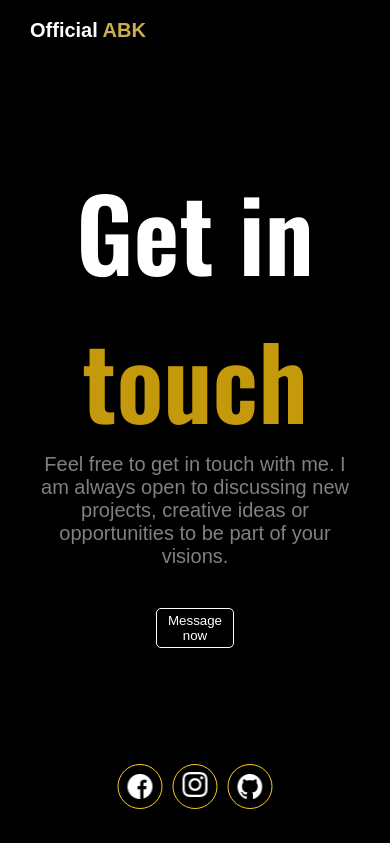
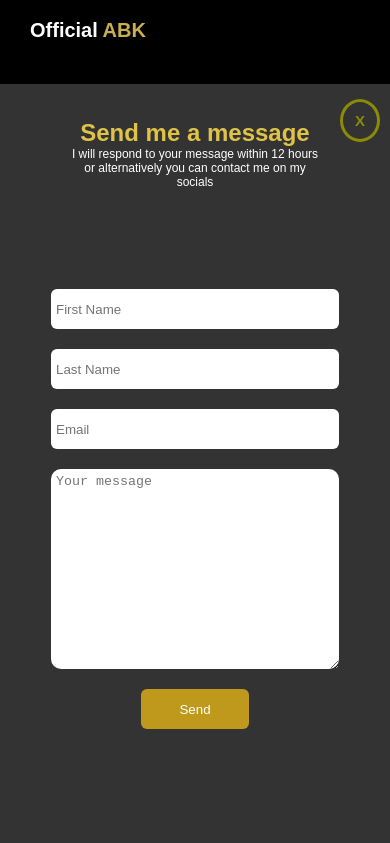
Before and after one commit to officialABK/MyPortfolio, a plain HTML site: page My Website/contact.html in a window 390 px wide. Both pictures are taken after a click on the button "Message now". Shown: the top 843 px of the page. Drawn offline with nearby package versions, Linux system fonts and the light colour scheme.

Commit message:
Update style.css

```diff
--- a/My Website/style.css
+++ b/My Website/style.css
@@ -79,7 +79,7 @@ a{
     align-items: center;
     padding: 0 30px;
     transition: all 1s;
-    z-index: 99999;
+    z-index: 999999;
 }
 .scroll-down #site-header{
   transform: translate3d(0, -100%, 0);
@@ -375,6 +375,9 @@ button:hover{
 }
 
 /*projects sections*/
+.project-holder{
+    display: none;
+}
 .project-section{
     min-height: 100vh;
     padding: 30px 0;
@@ -469,7 +472,7 @@ button:hover{
     transform: translate(-50%,-50%);
     transition: all 0.4s ease;
     text-align: center;
-    border: solid white 2px;
+
     border-radius: 15px;
     filter: blur(0)
 
@@ -530,14 +533,13 @@ button:hover{
 .modal .modal-btn{
     position: absolute;
     width: 100%;
-    bottom: 12%;
+    bottom: 15%;
     display: flex;
     flex-wrap: wrap;
     justify-content: center;
+    align-items: center;
 }
-.modal .modal-btn button{
-     width: 150px;
-    height: 45px;
+.modal .modal-btn a{
     background: rgba(0,0,0,0.4);
     border: solid white 1px;
     color: white;
@@ -545,8 +547,10 @@ button:hover{
     margin: 10px 10px;
     transition: all 0.3s ease;
     outline: none;
+    font-size: 12px;
+    padding: 10px 20px
 }
- .modal button:hover{
+ .modal .modal-btn a:hover{
     background: rgba( 141, 107, 26, 0.689 );
 }
 .modal .modal-box.open{
@@ -607,6 +611,173 @@ button:hover{
       opacity: 0;
   }
 }
+/*contact page*/
+#main-site2{
+    height: auto;
+}
+#main-site2 .contact-hero{
+    height: 100vh;
+    width: 100%;
+    display: flex;
+    justify-content: center;
+    align-items: center;
+    flex-direction: column;
+    text-align: center;
+    position: fixed;
+}
+#main-site2 .contact-hero h1{
+    font-family: 'Oswald';
+    font-size: 100px;
+    text-shadow: 0 0 10px rgba(0,0,0,0.5);
+    color: white;
+    line-height: 1;
+}
+#main-site2 .contact-hero h1 span{
+    color: #c4990c;
+}
+#main-site2 .contact-hero p{
+   font-size: 20px;
+    font-weight: 100;
+    text-shadow: 0 0 10px rgba(0,0,0,0.5);
+    padding: 0 10%;
+    opacity: 0.5;
+    width: 100%;
+}
+.contact-btn{
+    width: 60%;
+}
+.contact-btn:hover{
+    transform: scale(1.2);
+    background: #3e3303
+}
+.contact-area.active{
+    transform: translateX(0%);
+
+}
+.contact-area{
+    transform: translateX(-100%);
+    background: #333333;
+    height: 100vh;
+    width: 60%;
+    position: fixed;
+    bottom: 0;
+    left: 0;
+    z-index:1;
+    transition: all 1s ease;
+    display: flex;
+    flex-direction: column;
+    justify-content: center;
+    align-items: center;
+    padding: 15px;
+}
+.contact-area h2{
+    color: #dec348;
+    margin-top: 20px
+}
+.contact-area p{
+    font-size: 12px;
+    width: 250px;
+}
+.contact-area form{
+    height: 80vh;
+    width: 100%;
+    display: flex;
+    justify-content: center;
+    align-items: center;
+    flex-direction: column;
+}
+.contact-area form input[type="text"],input[type="email"],input[type="submit"]{
+    width: 80%;
+    height: 40px;
+    outline: none;
+    border: none;
+    margin: 10px;
+    border-radius: 6px;
+    padding: 5px;
+}
+.contact-area form input[type="submit"]{
+    background: #bf991b;
+    width: 30%;
+    color: white;
+    cursor: pointer;
+    transition: all 0.4s ease;
+}
+.contact-area form input[type="submit"]:hover{
+  opacity: 0.6;
+}
+.contact-area form textarea{
+    width: 80%;
+    outline: none;
+    border: none;
+    margin: 10px;
+    border-radius: 10px;
+    padding: 5px;
+    height: 200px;
+}
+
+.contact-area .close-btn{
+    position: absolute;
+    top: 15px;
+    right: 10px;
+    transition: all 0.4s ease;
+    font-size: 10px;
+    display: flex;
+    flex-direction: column;
+    align-items: center;
+    justify-content: center;
+    border: solid #8b8b08;
+    border-radius: 50%;
+}
+.contact-area .close-btn:hover{
+    cursor: pointer;
+    transform: scale(1.2)
+}
+.contact-area .close-btn span{
+    margin: 5px;
+    padding: 5px 7px;
+    color: #8b8b08;
+    font-weight: bold;
+    font-size: 15px;
+}
+.social-icons2{
+    position: absolute;
+    bottom: 50px;
+    left: 50%;
+    transform: translateX(-50%);
+    height: 30px;
+    width: auto;
+    display: flex;
+    z-index: 9999;
+}
+
+ .social-icons2 .social{
+    width: 45px;
+    height: 45px;
+    margin: 0px;
+    transition: all 0.5s ease;
+    overflow: hidden;
+    display: flex;
+    justify-content: center;
+    align-items: center;
+     border: solid #FFCC21 1px;
+     background: rgba(0,0,0,0.6);
+     border-radius: 50%;
+    margin: 0 5px
+}
+
+.social-icons2 .social img{
+    object-fit: contain;
+    width: 25px;
+    display: inline-block;
+    transition: all 0.3s ease;
+}
+
+ .social-icons2 .social img:hover{
+   transform: scale(1.2) translateY(-5px);
+     opacity: 1;
+     cursor: pointer;
+}
+
 /*--------------------------media-------------------------*/
 @media only screen and (max-width:680px){
     #site-header{
@@ -721,6 +892,7 @@ main .hero-section .hero-content p{
     }
 .project-holder{
     padding-top: 50px;
+    display: block;
     }
 .project-holder h2{
         padding: 20px;
@@ -859,7 +1031,7 @@ main .hero-section .hero-content p{
         padding: 13px 20px;
         border-radius: 50%;
         z-index: 2;
-        border: 2px rgba(255,255,255,1) solid ;
+
         transition: all 3s ease;
     }
 .modal .modal-img img{
@@ -904,155 +1076,30 @@ main .hero-section .hero-content p{
 }
 
 .modal .modal-btn{
-    bottom: 5%;
-    display: none;
+    bottom: 10%;
 }
-.modal .modal-btn button{
+.modal .modal-btn a{
     margin: 5px 5px;
 }
+    .contact-area.active{
+    transform: translateX(0%);
 
 }
-/*contact page*/
-#main-site2{
-    height: auto;
-}
-#main-site2 .contact-hero{
-    height: 100vh;
+.contact-area{
+    transform: translateX(-100%);
+    background: #333333;
+    height: 90vh;
     width: 100%;
+    position: fixed;
+    bottom: 0;
+    left: 0;
+    z-index: 9999;
+    transition: all 1s ease;
     display: flex;
+    flex-direction: column;
     justify-content: center;
     align-items: center;
-    flex-direction: column;
-    text-align: center;
-    position: fixed;
+    padding: 15px;
+
 }
-#main-site2 .contact-hero h1{
-    font-family: 'Oswald';
-    font-size: 100px;
-    text-shadow: 0 0 10px rgba(0,0,0,0.5);
-    color: white;
 }
-#main-site2 .contact-hero h1 span{
-    color: #c4990c;
-}
-#main-site2 .contact-hero p{
-   font-size: 20px;
-    font-weight: 100;
-    text-shadow: 0 0 10px rgba(0,0,0,0.5);
-    padding: 0 10%;
-    opacity: 0.5;
-    width: 100%;
-}
-.contact-area{
-    transform: translateY(0px);
-    background: #88620D;
-    height: auto;
-    width: 100%;
-    border-radius: 20px 20px 0 0 ;
-    position: absolute;
-    top: 100vh;
-    padding: 10% 10%;
-    text-align:
-}
-.contact-area h2{
-    text-align: center;
-    margin: 50px 0 ;
-}
-.social-icons2{
-    position: absolute;
-    bottom: 50px;
-    left: 50%;
-    transform: translateX(-50%);
-    height: 30px;
-    width: auto;
-    display: flex;
-    z-index: 9999;
-}
-
- .social-icons2 .social{
-    width: 45px;
-    height: 45px;
-    margin: 0px;
-    transition: all 0.5s ease;
-    overflow: hidden;
-    display: flex;
-    justify-content: center;
-    align-items: center;
-     border: solid #FFCC21 1px;
-     background: rgba(0,0,0,0.6);
-     border-radius: 50%;
-    margin: 0 5px
-}
-
-.social-icons2 .social img{
-    object-fit: contain;
-    width: 25px;
-    display: inline-block;
-    transition: all 0.3s ease;
-}
-
- .social-icons2 .social img:hover{
-   transform: scale(1.2) translateY(-5px);
-     opacity: 1;
-     cursor: pointer;
-}
-form{
-
-    width: 100%;
-}
-
-form p{
-    color: #d2d2ca;
-    transform: translate(12px , 35px);
-    pointer-events: none;
-}
-.text-input{
-    width: 50%;
-    float: left;
-    border: solid 2px transparent;
-}
-.text-input:active p{
-    color: blue;
-}
-
-input[type=text]{
-      width: 100%;
-  padding: 12px;
-  border: 1px solid #ccc;
-    outline: none;
-  border-radius: 4px;
-  box-sizing: border-box;
-  margin-top: 6px;
-  margin-bottom: 16px;
-  resize: vertical;
-}
-input[type=email],textarea {
-  width: 100%;  padding: 12px;
-  border: 1px solid #ccc;
-    outline: none;
-  border-radius: 4px;
-  box-sizing: border-box;
-  margin-top: 6px;
-  margin-bottom: 16px;
-  resize: vertical;
-}
-
-input[type=submit] {
-  background-color: #4CAF50;
-  color: white;
-  padding: 12px 20px;
-  border: none;
-  border-radius: 4px;
-  cursor: pointer;
-    margin: 0 auto !important;
-}
-
-input[type=submit]:hover {
-  background-color: #45a049;
-}
-
-.container {
-  border-radius: 5px;
-  background-color: #f2f2f2;
-  padding: 20px;
-}
```
